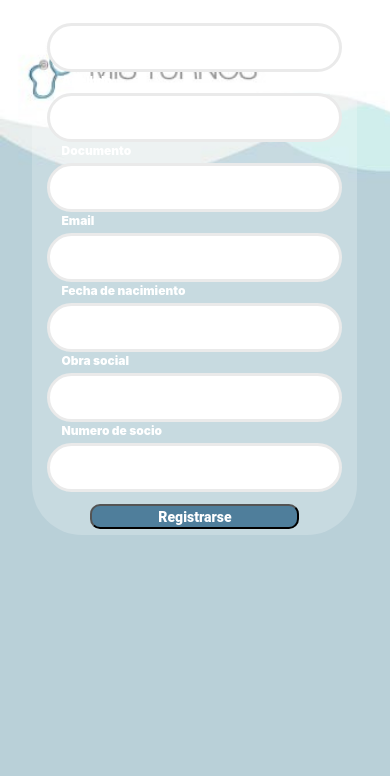
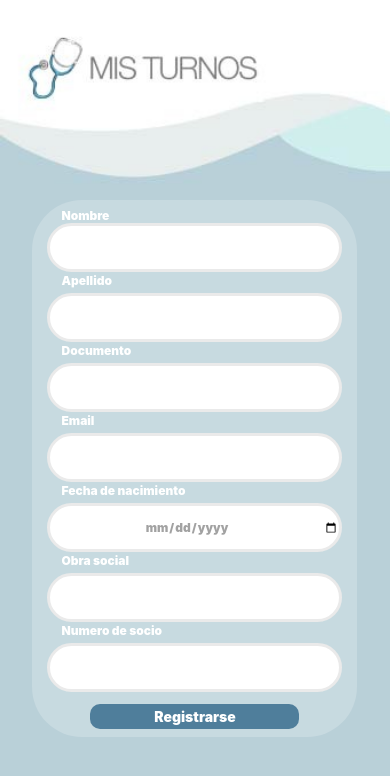
Before and after one commit to vperalta19/mis-turnos, a React (Create React App) app: page / in a window 390 px wide. Shown: the top 776 px of the page. Built offline with nearby package versions, Linux system fonts and the light colour scheme.

Commit message:
En desarrollo - Inicio de Sesion y Registro

```diff
--- a/src/assets/css/Registrar.css
+++ b/src/assets/css/Registrar.css
@@ -10,6 +10,14 @@
     color: white;
 
     box-sizing: border-box;
+}
+
+*:focus {
+    outline: none;
+  }
+
+button{
+    border:none;
 }
 
 .fondoRegistrar {
@@ -27,7 +35,6 @@
 /*---------------------------------------------Inicio contenedor---------------------------------------------*/
 
 .fondoRegistrar .contenedor .registro_cont{
-    height: 535px;
     background: rgba(255, 255, 255, 0.2);
     border-radius: 50px;
     margin-bottom: 40px;
@@ -47,7 +54,7 @@
 .fondoRegistrar .contenedor .registro_cont .name{
     width: 100%;
     height: 49px;
-    color: #4F7E9B;
+    color:  #A2A2A2;
 
     background: #FFFFFF;
     border: 3px solid #EAEAEA;
@@ -69,6 +76,7 @@
 .fondoRegistrar .contenedor .registro_cont .surname{
     width: 100%;
     height: 49px;
+    color:  #A2A2A2;
 
     background: #FFFFFF;
     border: 3px solid #EAEAEA;
@@ -80,9 +88,18 @@
 
 /*---------------------------------------------Inicio docid---------------------------------------------*/
 
+.fondoRegistrar .contenedor .registro_cont .docidlabel{
+    width: 20px;
+    height: 14px;
+
+    color: white;
+    padding-left: 14px;
+}
+
 .fondoRegistrar .contenedor .registro_cont .docid{
     width: 100%;
     height: 49px;
+    color:  #A2A2A2;
 
     background: #FFFFFF;
     border: 3px solid #EAEAEA;
@@ -90,14 +107,6 @@
     border-radius: 25px;
     margin-top: 5px;
     margin-bottom: 2px;
-}
-
-.fondoRegistrar .contenedor .registro_cont .docidlabel{
-    width: 20px;
-    height: 14px;
-
-    color: white;
-    padding-left: 14px;
 }
 
 /*---------------------------------------------Inicio email---------------------------------------------*/
@@ -112,6 +121,7 @@
 .fondoRegistrar .contenedor .registro_cont .email{
     width: 100%;
     height: 49px;
+    color:  #A2A2A2;
 
     background: #FFFFFF;
     border: 3px solid #EAEAEA;
@@ -134,6 +144,7 @@
     width: 100%;
     height: 49px;
 
+    color:  #A2A2A2;
     background: #FFFFFF;
     border: 3px solid #EAEAEA;
     box-sizing: border-box;
@@ -155,7 +166,7 @@
 .fondoRegistrar .contenedor .registro_cont .obsocial{
     width: 100%;
     height: 49px;
-    color: #4F7E9B;
+    color:  #A2A2A2;
 
     background: #FFFFFF;
     border: 3px solid #EAEAEA;
@@ -178,6 +189,7 @@
 .fondoRegistrar .contenedor .registro_cont .nsocio{
     width: 100%;
     height: 49px;
+    color: #A2A2A2;
 
     background: #FFFFFF;
     border: 3px solid #EAEAEA;
@@ -197,13 +209,20 @@
     background: #4F7E9B;
     border-radius: 10px;
 
-    font-family: Roboto;
     font-style: normal;
     font-weight: 900;
     font-size: 14px;
     line-height: 12px;
 
     color: #FFFFFF;
+    margin-bottom: 8px;
+}
+
+.fondoRegistrar .contenedor .registro_cont .sub:hover{
+    background-color: white;
+    color:#4F7E9B;
+    border-color: #4F7E9B;
+    border: 1px solid;
 }
 
 /*---------------------------------------------Inicio forms feos---------------------------------------------*/
@@ -216,6 +235,11 @@
         background-repeat: no-repeat;
         background-size: cover;
     }
+
+    .fondoRegistrar .contenedor{
+        padding-top: 200px;
+    }
+
 }
 
 @media (min-width: 768px) {
--- a/src/pages/Registrar.js
+++ b/src/pages/Registrar.js
@@ -46,34 +46,34 @@ function Registrar() {
                         <div className="row">
                             <div className="col-12">
                                 <span className="namelabel">Nombre</span><br></br>
-                                <input type="text" id="name" name="name" className="name"></input>
+                                <input type="text" id="name" name="name" className="name text-center"></input>
                             </div>
                             <div className="col-12">
                                 <span className="surnamelabel">Apellido</span><br></br>
-                                <input type="text" id="surname" name="surname" className="surname"></input>
+                                <input type="text" id="surname" name="surname" className="surname text-center"></input>
                             </div>
                             <div className="col-12">
                                 <span className="docidlabel">Documento</span><br></br>
-                                <input type="text" id="docid" name="docid" className="docid"></input>
+                                <input type="text" id="docid" name="docid" className="docid text-center"></input>
                             </div>
                             <div className="col-12">
                                 <span className="emaillabel">Email</span><br></br>
-                                <input type="text" id="email" name="email" className="email"></input>
+                                <input type="text" id="email" name="email" className="email text-center"></input>
                             </div>
                             <div className="col-12">
                                 <span className="nacimientolabel">Fecha de nacimiento</span><br></br>
-                                <input type="text" id="nacimiento" name="nacimiento" className="nacimiento"></input>
+                                <input type="date" id="nacimiento" name="nacimiento" className="nacimiento text-center"></input>
                             </div>
                             <div className="col-12">
                                 <span className="obsociallabel">Obra social</span><br></br>
-                                <input type="number" id="obsocial" name="obsocial" className="obsocial"></input>
+                                <input type="text" id="obsocial" name="obsocial" className="obsocial text-center"></input>
                             </div>
                             <div className="col-12">
                                 <span className="nsociolabel">Numero de socio</span><br></br>
-                                <input type="text" id="nsocio" name="nsocio" className="nsocio"></input>
+                                <input type="number" id="nsocio" name="nsocio" className="nsocio text-center"></input>
                             </div>
                             <div className="col-12 text-center">
-                                <input type="button" value="Registrarse" id="sub" className="sub text-center"></input>
+                                <button type="button" className="sub text-center">Registrarse</button>
                             </div>
                         </div>
                     </div>
```
Also changed, not shown: src/pages/InicioSesion.js (+28 -0 lines).
